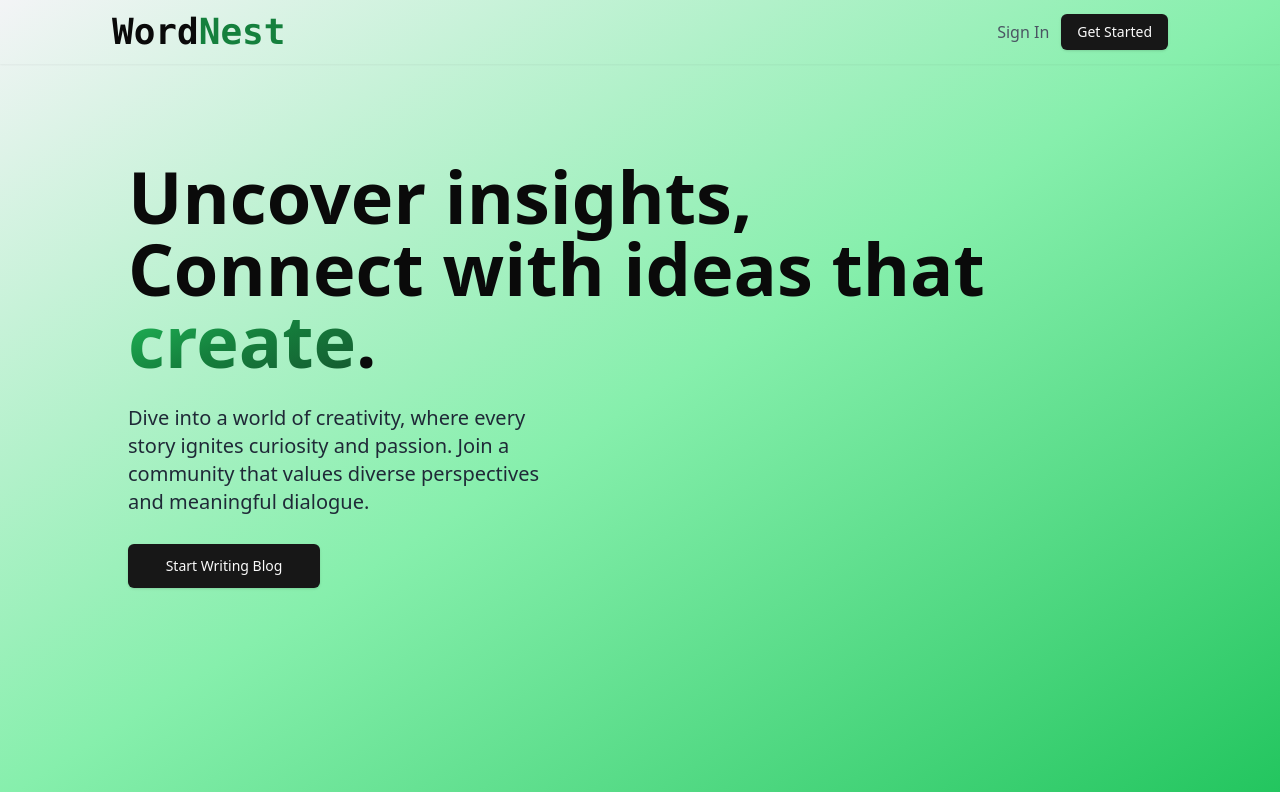
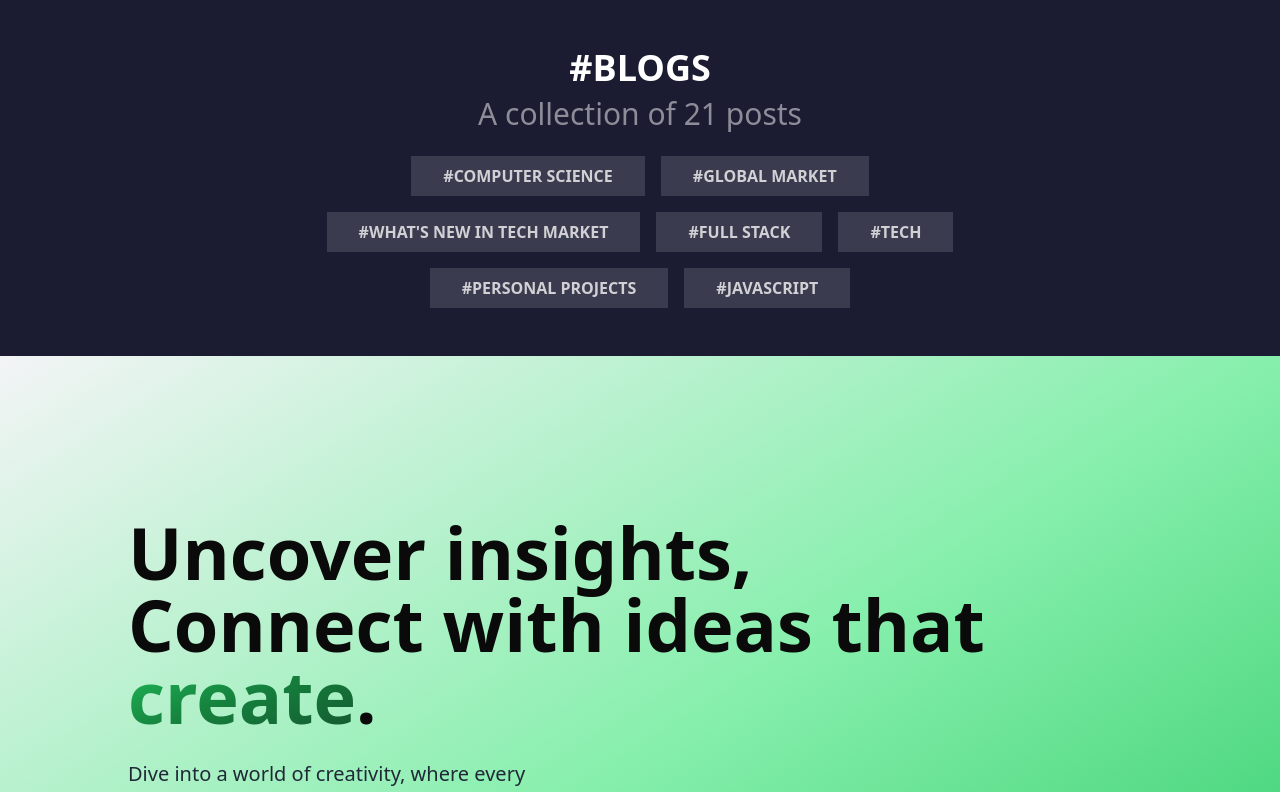
Before and after one commit to riazahmedshah/blogmedium, a React (Vite) app in the folder frontend/: page / in a window 1280 px wide. Shown: the top 792 px of the page. Built offline with nearby package versions, Linux system fonts and the light colour scheme; what tailwindcss-motion would draw is missing.

Commit message:
completed feature category

```diff
--- a/frontend/src/App.tsx
+++ b/frontend/src/App.tsx
@@ -11,7 +11,7 @@ import Footer from './components/Footer';
 import Error from './pages/Error'
 function Layout() {
   return (
-    <div className="min-h-screen flex flex-col">
+    <div className="min-h-screen flex flex-col font-sans">
       <Appbar />
       <div className="flex-grow">
         <Outlet />
--- /dev/null
+++ b/frontend/src/components/FeatureCategory.tsx
@@ -0,0 +1,51 @@
+import { useLocation } from "react-router-dom";
+
+const categories = ["computer science", "global market", "What's new in tech market","full stack", "tech","personal projects","javascript"];
+
+const FeatureCategory = () => {
+    const {pathname} = useLocation();
+    const category = pathname.split("/").filter(Boolean);
+    const tag = category[category.length - 1];
+    // eslint-disable-next-line @typescript-eslint/no-explicit-any
+    const posts:any = []
+    return(
+        <div className="w-full py-10 bg-[#1b1b32]">
+            <div className="text-center my-2 ">
+                <h1 className=" font-semibold text-4xl text-[#FFFFFF]">
+                    <span>#</span>
+                    {tag ? tag.toUpperCase() : "BLOGS"}
+                </h1>
+                <p className="text-3xl py-2 font-extralight text-[#FFFFFF]/50">
+                    {`A collection of ${posts.length > 0 ? posts.length : 21} posts`}
+                </p>
+            </div>
+
+            <Categoty categoryArray={categories}/>
+        </div>
+    )
+}
+
+export default FeatureCategory;
+
+interface CategoryProps {
+  categoryArray: string[];
+}
+
+export const Categoty: React.FC<CategoryProps> = ({categoryArray}) => {
+    return(
+        <div className=" max-w-2xl mx-auto">
+            <div className="flex items-center justify-center flex-wrap">
+                {
+                    categoryArray.map((category,idx:number) => (
+                        <div key={idx}  className="">
+                            <div className="bg-[#3B3B4F] text-[#D0D0D5] hover:text-[#3B3B4F] font-semibold hover:bg-[#D0D0D5] hover:ease-in-out py-2 px-8 mx-2 my-2">
+                                <span>#</span>
+                                {category.toUpperCase()}
+                            </div>
+                        </div>
+                    ))
+                }
+            </div>
+        </div>
+    )
+}
--- a/frontend/src/pages/Blogs.tsx
+++ b/frontend/src/pages/Blogs.tsx
@@ -7,6 +7,7 @@ import { useNavigate } from "react-router-dom";
 import { Button } from "../components/ui/button";
 import { Input } from "../components/ui/input";
 import  BlogSkeleton  from "../components/BlogSkeleton";
+import FeatureCategory from "../components/FeatureCategory";
 
 
 
@@ -32,7 +33,7 @@ const Blogs = () => {
   return (
     <div className="min-h-screen">
 
-
+      <FeatureCategory/>
       {/* Blog Post Cards Section */}
       <section className="py-10">
         <div className="max-w-6xl mx-auto px-4">
@@ -62,7 +63,7 @@ const Blogs = () => {
                   authorName={blog.author.name || "Anonymous"}
                   title={blog.title}
                   content={blog.content}
-                  publishedDate={"2nd Feb 2024"} // Example date
+                  publishedDate={"2nd Feb 2024"}
                 />
               ))
             ) : (
--- a/frontend/src/pages/Home.tsx
+++ b/frontend/src/pages/Home.tsx
@@ -5,7 +5,8 @@ import { useEffect, useState } from "react";
 import { Link } from "react-router-dom";
 // import { DropdownMenu } from "@radix-ui/react-dropdown-menu";
 // import { DropdownMenuContent, DropdownMenuItem, DropdownMenuLabel, DropdownMenuSeparator, DropdownMenuTrigger } from "../components/ui/dropdown-menu";
-import { Button, buttonVariants } from "../components/ui/button";
+import { Button } from "../components/ui/button";
+import FeatureCategory from "../components/FeatureCategory";
 // import { User2 } from "lucide-react";
 
 const AnimatedText = () => {
@@ -44,7 +45,8 @@ const Home = () => {
 
   return (
     <>
-    <header className="absolute z-10 w-full xl:px-28 px-4  shadow-sm top-0 left-0 right-0 mx-auto ">
+    <FeatureCategory/>
+    {/* <header className="absolute z-10 w-full xl:px-28 px-4  shadow-sm top-0 left-0 right-0 mx-auto ">
         <nav className="max-w-screen-2xl w-full flex items-center justify-between container md:py-3 pt-4 pb-3  ">
            <Link to={"/"}><div className="text-4xl font-bold hover:text-green-700 font-mono">Word<span className="text-green-700">Nest</span></div></Link>
 
@@ -55,27 +57,9 @@ const Home = () => {
               <button className={buttonVariants()}>Get Started</button>
             </Link>
           </div>
-          {/* // <div className="flex flex-row items-center">
-          //     <Link to={linkPath}>
-          //       <p className={`${buttonVariants({variant:"link"})} font-bold text-xl`}>{linkText}</p>
-          //     </Link>
-          //     <DropdownMenu>
-          //       <DropdownMenuTrigger asChild>
-          //         <Button className="rounded-full size-10" variant="outline">
-          //           <User2/>
-          //         </Button>
-          //       </DropdownMenuTrigger>
-          //       <DropdownMenuContent>
-          //         <DropdownMenuLabel>My Account</DropdownMenuLabel>
-          //         <DropdownMenuSeparator/>
-          //         <DropdownMenuItem>Logout</DropdownMenuItem>
-          //         <DropdownMenuItem>Profile</DropdownMenuItem>
-          //       </DropdownMenuContent>
-          //     </DropdownMenu>
-          // </div> */}
 
         </nav>
-      </header>
+    </header> */}
     <div className="absolute md:pt-40 pt-32 min-h-screen w-full from-gray-100 via-green-300 to-green-500 bg-gradient-to-br container mx-auto px-6 xl:px-28">
       <div className="flex flex-col max-w-screen-lg justify-center mx-auto">
         <div>
@@ -95,6 +79,7 @@ const Home = () => {
           </Link>
         </div>
       </div>
+
     </div>
     </>
   );
```
